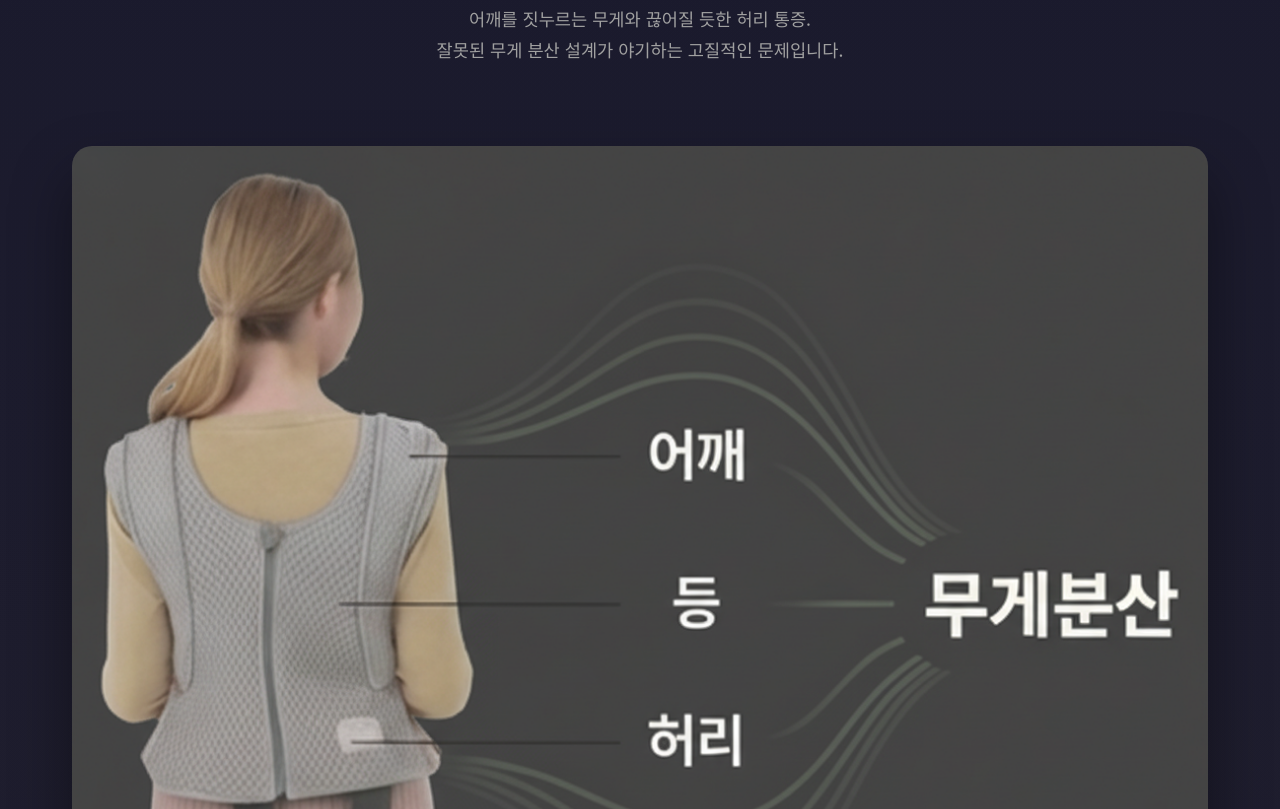
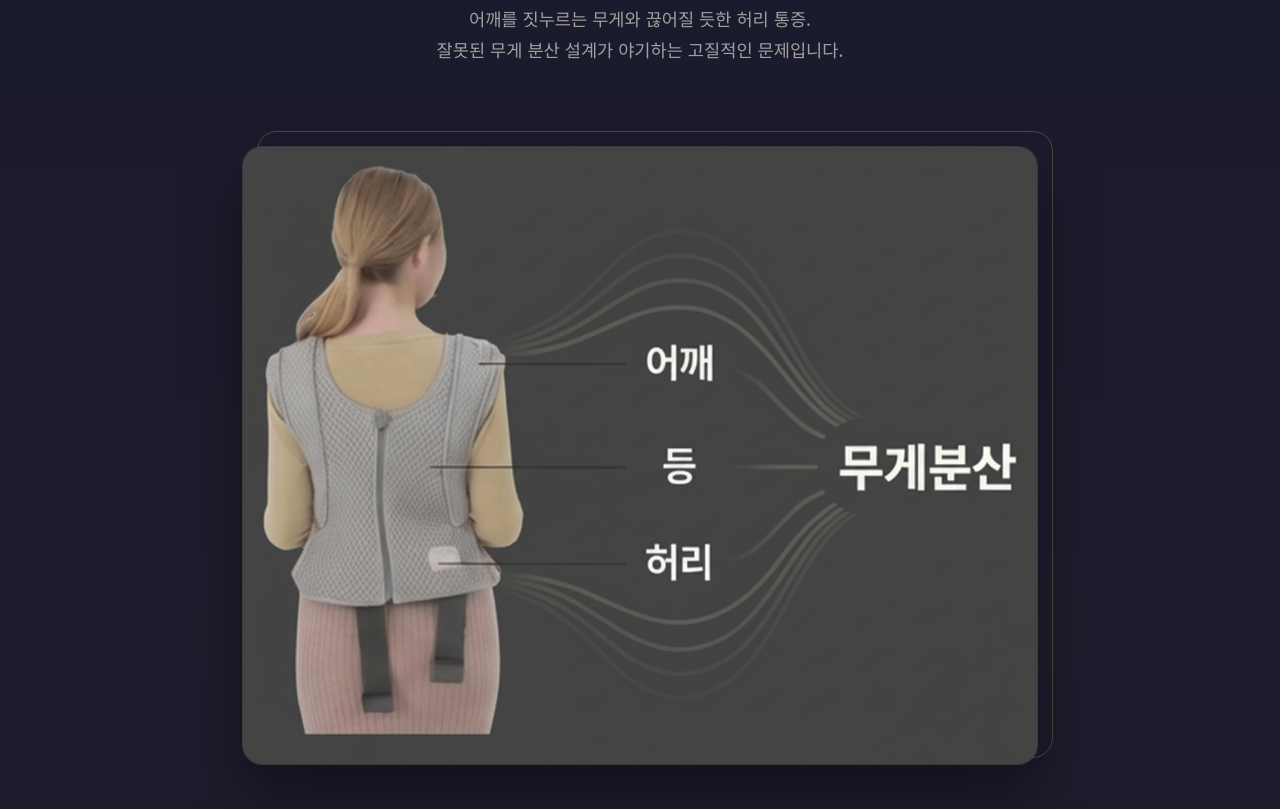
Before and after one commit to correlworks/v5-whitepaper, a plain HTML site: page index.html in a window 1280 px wide. Shown: the part 1171-1980 px from the top of the page. Drawn offline with nearby package versions, Linux system fonts and the light colour scheme.

Commit message:
Resize problem section image to 70% and add border design

```diff
--- a/index.html
+++ b/index.html
@@ -1027,7 +1027,10 @@
 
             <!-- 한계점 시각화 이미지 -->
             <div class="fade-in" style="margin-bottom: 3rem; text-align: center;">
-                <img src="Dark Background Updated_수정.png" alt="기존 아기띠의 한계" style="max-width: 100%; border-radius: 20px; box-shadow: 0 30px 60px rgba(0, 0, 0, 0.4);">
+                <div style="display: inline-block; position: relative; max-width: 70%;">
+                    <img src="Dark Background Updated_수정.png" alt="기존 아기띠의 한계" style="width: 100%; border-radius: 20px; box-shadow: 0 30px 60px rgba(0, 0, 0, 0.4); border: 1px solid var(--border);">
+                    <div style="position: absolute; top: -15px; right: -15px; width: 100%; height: 100%; border: 1px solid var(--accent); border-radius: 20px; opacity: 0.3; z-index: -1;"></div>
+                </div>
             </div>
 
             <div class="problem-grid fade-in">
```
Also changed, not shown: whitepaper_v5_design.html (+4 -1 lines).
